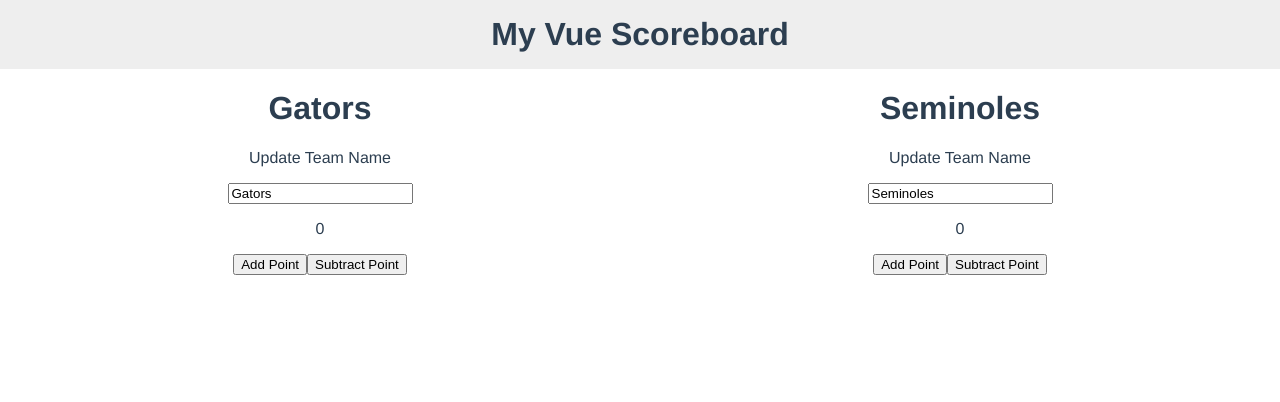
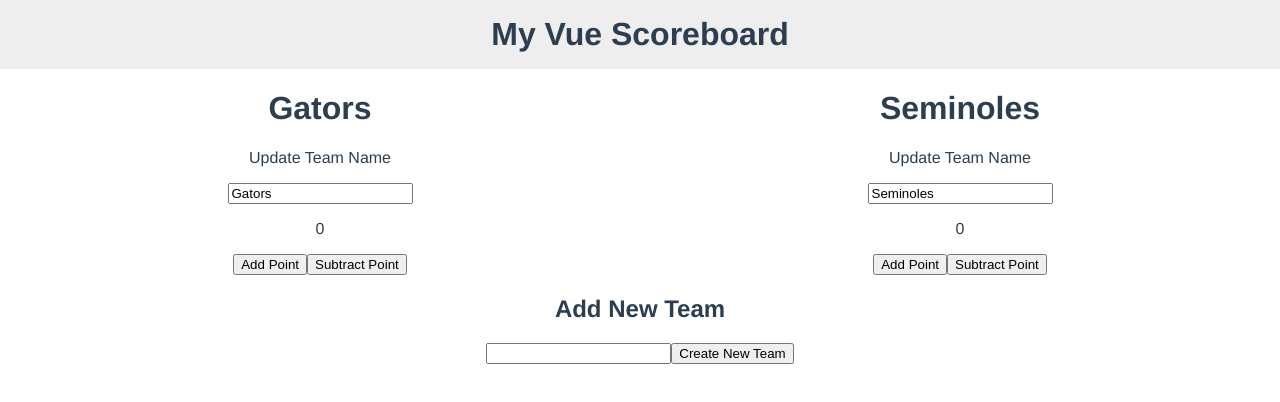
Before and after one commit to DylanAttal/vue-scoreboard-app-1, a Vue app: page / in a window 1280 px wide. Shown: the top 402 px of the page. Built offline with nearby package versions, Linux system fonts and the light colour scheme.

Commit message:
can add new team

```diff
--- a/src/App.vue
+++ b/src/App.vue
@@ -11,6 +11,11 @@
         :subtractPoint="subtractPoint"
         :index="index"
       />
+    </div>
+    <div class="new-team-container">
+      <h2>Add New Team</h2>
+      <input v-model="newTeam" />
+      <button @click="createNewTeam">Create New Team</button>
     </div>
   </div>
 </template>
@@ -36,7 +41,8 @@ export default {
           teamName: "Seminoles",
           score: 0
         }
-      ]
+      ],
+      newTeam: ""
     };
   },
   methods: {
@@ -45,6 +51,10 @@ export default {
     },
     subtractPoint(index) {
       this.teams[index].score--;
+    },
+    createNewTeam() {
+      this.teams.push({ teamName: this.newTeam, score: 0 });
+      this.newTeam = "";
     }
   }
 };
```
